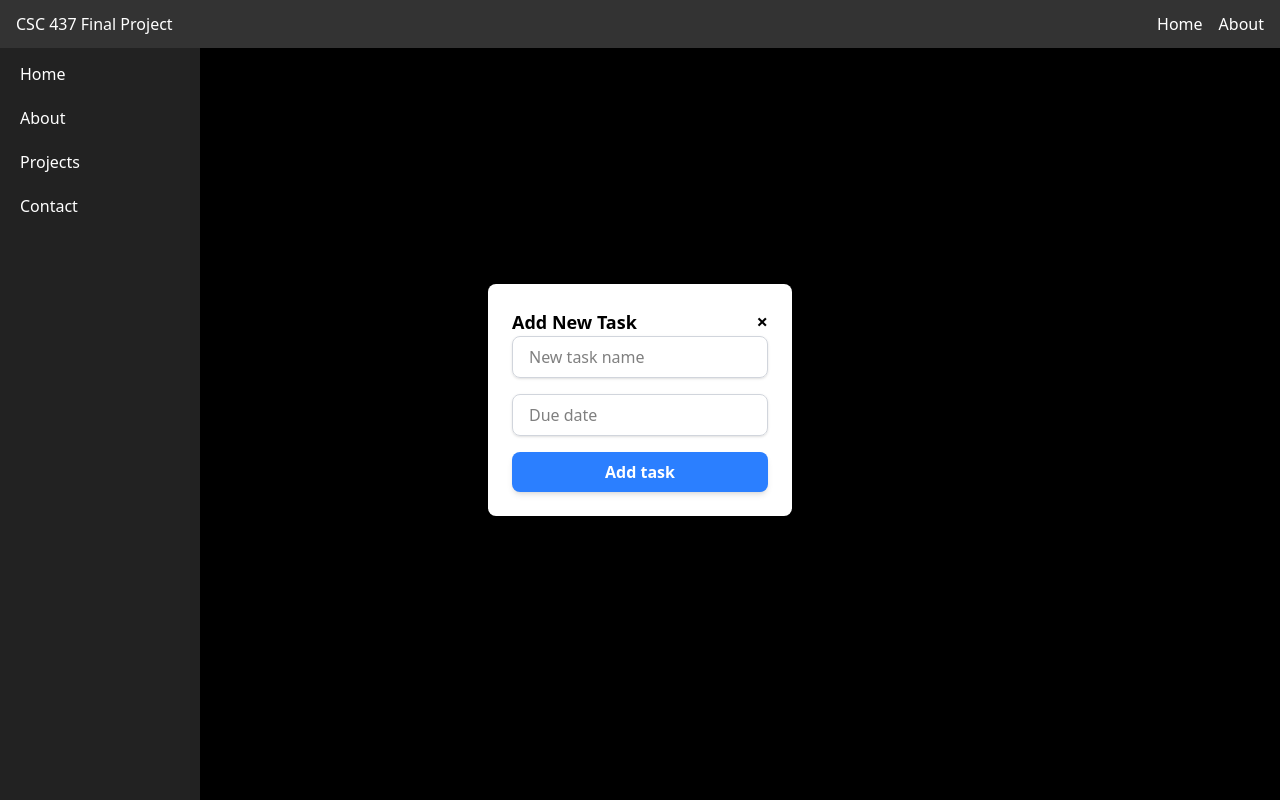
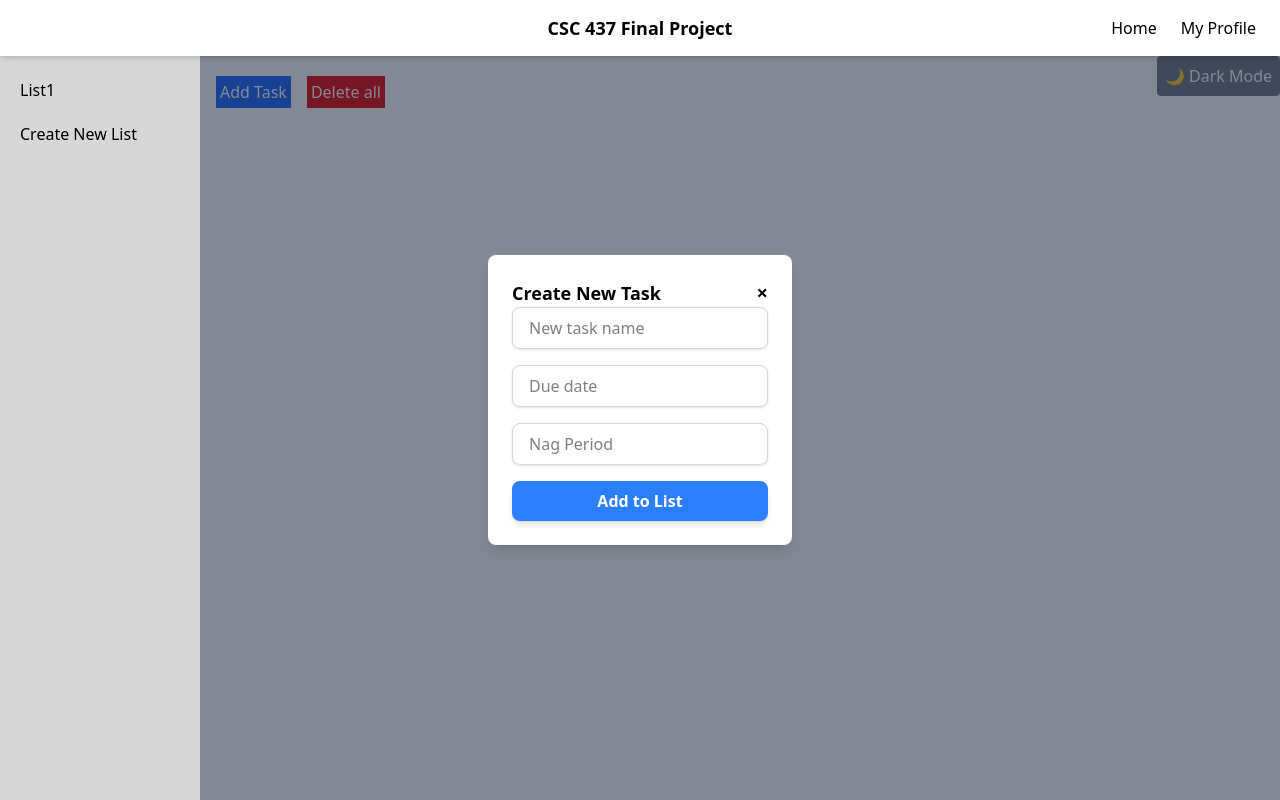
Before and after one commit to AquaJet738/deployment-test, a React (Vite) app in the folder packages/project-frontend/: page / in a window 1280 px wide. Both pictures are taken after a click on the button "Add Task". Built offline with nearby package versions, Linux system fonts and the light colour scheme.

Commit message:
minimum viable product (?) finished

```diff
--- a/packages/project-frontend/src/AddTaskForm.jsx
+++ b/packages/project-frontend/src/AddTaskForm.jsx
@@ -4,11 +4,14 @@ import React from "react";
 function AddTaskForm({ onNewTask }) {
     const [newTask, setTaskName] = React.useState("");
     const [dueDate, setDueDate] = React.useState("");
+    const [nagPeriod, setNagPeriod] = React.useState("");  // this will be a dropdown, just using input as placeholder
 
     const handleAddTask = () => {
         if (newTask.trim()) {
             onNewTask(newTask);
             setTaskName("");
+            setDueDate("");
+            setNagPeriod("");
         }
     };
 
@@ -24,11 +27,16 @@ function AddTaskForm({ onNewTask }) {
                 placeholder="Due date"
                 value={dueDate}
                 onChange={(e) => setDueDate(e.target.value)}/>
+            <input className="px-4 py-2 border border-gray-300 rounded-lg shadow-sm focus:outline-none
+                focus:ring-2 focus:ring-blue-400 focus:border-blue-400"
+                placeholder="Nag Period"
+                value={nagPeriod}
+                onChange={(e) => setNagPeriod(e.target.value)}/>
             <button className="px-6 py-2 bg-blue-500 text-white font-semibold rounded-lg shadow-md
                 hover:bg-blue-650 active:bg-blue-800 focus:outline-none focus:ring-2
                 focus:ring-blue-400 focus:ring-opacity-75"
                 onClick={handleAddTask}>
-                Add task
+                Add to List
             </button>
         </div>
     );
--- a/packages/project-frontend/src/App.jsx
+++ b/packages/project-frontend/src/App.jsx
@@ -6,6 +6,27 @@ import Todo from "./Todo";
 import Navbar from "./Navbar";
 import Sidebar from "./Sidebar";
 
+function DarkModeToggle({ darkMode, setDarkMode }) {
+    React.useEffect(() => {
+        if (darkMode) {
+            document.documentElement.classList.add("dark");
+            document.documentElement.style.backgroundColor = "#1a202c";
+            document.documentElement.style.color = "#ffffff";
+            localStorage.setItem("theme", "dark");
+        } else {
+            document.documentElement.classList.remove("dark");
+            document.documentElement.style.backgroundColor = "#ffffff";
+            document.documentElement.style.color = "#000000";
+            localStorage.setItem("theme", "light");
+        }
+    }, [darkMode]);
+
+    return (
+        <button onClick={() => setDarkMode(!darkMode)} className="p-2 bg-gray-500 text-white rounded fixed right-0">
+            {darkMode ? "☀️ Light Mode" : "🌙 Dark Mode"}
+        </button>
+    );
+}
 
 function Modal(props) {
     const modalRef = React.useRef(null);
@@ -28,10 +49,10 @@ function Modal(props) {
     }
 
     return (
-      <div className="fixed inset-0 bg-black bg-opacity-50 flex justify-center items-center">
+        <div className="fixed inset-0 bg-slate-800/55 flex justify-center items-center">
             <div
-              ref={modalRef} // Attach the ref to the inner modal div
-              className="bg-white p-6 rounded-lg shadow-lg"
+                ref={modalRef}
+                className="p-6 rounded-lg shadow-lg bg-white text-black dark:bg-slate-700 dark:text-white"
             >
                 <div className="modal-header flex justify-between items-center font-bold text-lg">
                     <span>{props.headerLabel}</span>
@@ -50,8 +71,30 @@ function Modal(props) {
 }
 
 function App(props) {
-  const [taskList, setTaskList] = React.useState(props.tasks); // Might have to import react
+    const [taskList, setTaskList] = React.useState(props.tasks);
     const [isModalOpen, setIsModalOpen] = React.useState(false);
+    const [isSidebarOpen, setSidebarOpen] = React.useState(true);
+    const [isMobile, setIsMobile] = React.useState(window.innerWidth < 768);
+    const [darkMode, setDarkMode] = React.useState(() => {
+        return localStorage.getItem("theme") === "dark";
+    });
+
+    const toggleSidebar = () => setSidebarOpen(!isSidebarOpen);
+
+    React.useEffect(() => {
+        const handleResize = () => {
+          const mobileView = window.innerWidth < 768;
+          setIsMobile(mobileView);
+
+          // Ensure sidebar is always visible on larger screens
+          if (!mobileView) setSidebarOpen(false);
+        };
+
+        window.addEventListener("resize", handleResize);
+        handleResize();
+
+        return () => window.removeEventListener("resize", handleResize);
+      }, []);
 
     // followed example from the mdn web docs (completing and deleting a task)
     function toggleTaskCompleted(id) {
@@ -72,22 +115,32 @@ function App(props) {
         setTaskList(remainingTasks);
     }
 
-  function addTask(name) {
-      const newTask = { id: `todo-${nanoid()}`, name, completed: false };
+    function addTask(name, dueDate, nagPeriod) {
+        const newTask = { id: `todo-${nanoid()}`, name, dueDate, nagPeriod, completed: false };
         setTaskList([...taskList, newTask]);
         setIsModalOpen(false);
     };
 
     return (
-      <main className="m-4"> {/* Tailwind: margin level 4 on all sides */}
-          <Navbar />
-          <Sidebar />
-          <section>
-              <h1 className="text-xl font-bold">To do</h1>
+        <main className="m-4"> {/* Tailwind: margin level 4 on all sides*/}
+            <Navbar darkMode={darkMode}/>
+            <Sidebar isOpen={isSidebarOpen} isMobile={isMobile} toggleSidebar={toggleSidebar} darkMode={darkMode}/>
+            <DarkModeToggle darkMode={darkMode} setDarkMode={setDarkMode}/>
+
+            <div className="flex right-0 justify-between items-center">
+            </div>
+            <section className="mt-5">
+                {/*<h1 className="text-xl font-bold">To do</h1>**/}
                 <ul role="list" className="todo-list stack-large stack-exception" aria-labelledby="list-heading">
                     {taskList.map((task) => (
-                      <Todo id={task.id} name={task.name} completed={task.completed} key={task.id}
-                      toggleTaskCompleted={toggleTaskCompleted} deleteTask={deleteTask} />))}
+                        <Todo id={task.id}
+                        name={task.name}
+                        dueDate={task.dueDate}
+                        nagPeriod={task.nagPeriod}
+                        completed={task.completed}
+                        key={task.id}
+                        toggleTaskCompleted={toggleTaskCompleted}
+                        deleteTask={deleteTask} />))}
                 </ul>
             </section>
             <button onClick={() => setIsModalOpen(true)} className="p-1 mr-4 bg-blue-600 text-white">
@@ -98,7 +151,7 @@ function App(props) {
                 Delete all
             </button>
 
-          <Modal isOpen={isModalOpen} headerLabel="Add New Task" onCloseRequested={() => setIsModalOpen(false)}>
+            <Modal isOpen={isModalOpen} headerLabel="Create New Task" onCloseRequested={() => setIsModalOpen(false)}>
                 <AddTaskForm onNewTask={addTask} />
             </Modal>
 
--- a/packages/project-frontend/src/Navbar.jsx
+++ b/packages/project-frontend/src/Navbar.jsx
@@ -1,45 +1,64 @@
+import React from "react";
+import Sidebar from "./Sidebar";
+
 // Implements a sticky navbar to the top of the page
-const Navbar = () => {
+const Navbar = ({ darkMode }) => {
+  const [isSidebarOpen, setSidebarOpen] = React.useState(true);
+  const [isMobile, setIsMobile] = React.useState(window.innerWidth < 768);
+
+  const toggleSidebar = () => setSidebarOpen(!isSidebarOpen);
+
+  React.useEffect(() => {
+    const handleResize = () => {
+      const mobileView = window.innerWidth < 768;
+      setIsMobile(mobileView);
+
+      // Ensure sidebar is always visible on larger screens
+      if (!mobileView) {
+        setSidebarOpen(false);
+      }
+    };
+
+    window.addEventListener("resize", handleResize);
+    handleResize();
+
+    return () => window.removeEventListener("resize", handleResize);
+  }, []);
+
   return (
-    <nav style={styles.navbar}>
-      <h1 style={styles.logo}>CSC 437 Final Project</h1>
-      <ul style={styles.navLinks}>
-        <li><a href="#home" style={styles.link}>Home</a></li>
-        <li><a href="#about" style={styles.link}>About</a></li>
-      </ul>
-    </nav>
+    <>
+      <nav className={`fixed top-0 left-0 w-full h-14 p-4 flex items-center justify-center px-4 z-1001 shadow-md ${darkMode ? "bg-gray-900 text-white" : "bg-white text-black"}`}>
+        {isMobile && (
+          <button onClick={toggleSidebar} className="absolute right-4 mr-4 text-xl">
+            ☰
+          </button>
+        )}
+        <h1 className="absolute w-full text-center max-w-xs mx-auto sm:text-lg text-base font-bold break-words">
+          CSC 437 Final Project
+        </h1>
+
+        {/*Navigation pages are always shown on laptops and desktops*/}
+        {!isMobile && (
+          <ul className="flex right-0 space-x-6 ml-auto mr-2">
+            <li><a href="#" className="hover:text-gray-300">Home</a></li>
+            <li><a href="#" className="hover:text-gray-300">My Profile</a></li>
+          </ul>
+        )}
+
+        {/*The sidebar is used only for tablets and mobile devices*/}
+        {isMobile && isSidebarOpen && (
+          <div className={`fixed top-14 right-0 w-48 h-auto p-4 z-40 shadow-lg ${
+              darkMode ? "bg-gray-700 text-white" : "bg-gray-100 text-black"
+            }`}>
+            <ul className="space-y-4">
+              <li><a href="#" className="block py-2">Home</a></li>
+              <li><a href="#" className="block py-2">My Profile</a></li>
+            </ul>
+          </div>
+        )}
+      </nav>
+    </>
   );
 };
 
-const styles = {
-  navbar: {
-    display: "flex",
-    top: 0,
-    left: 0,
-    position: "fixed",
-    justifyContent: "space-between",
-    alignItems: "center",
-    width: "100%",
-    height: "3em",
-    backgroundColor: "#333",
-    color: "#fff",
-    padding: "1em",
-    zIndex: 1001
-  },
-
-  logo: {
-    margin: 0,
-  },
-
-  navLinks: {
-    listStyle: "none",
-    display: "flex",
-    gap: "1em",
-  },
-  link: {
-    color: "white",
-    textDecoration: "none",
-  },
-};
-
 export default Navbar;
--- a/packages/project-frontend/src/Sidebar.jsx
+++ b/packages/project-frontend/src/Sidebar.jsx
@@ -1,28 +1,59 @@
+import React from "react";
+
 // Implements a sidebar to the left side of the screen
-const Sidebar = () => {
+const Sidebar = ({ isOpen, isMobile, darkMode, toggleSidebar }) => {
+  const sidebarRef = React.useRef(null);
+
+  React.useEffect(() => {
+    const handleClickOutside = (event) => {
+      if (isMobile && isOpen && sidebarRef.current && !sidebarRef.current.contains(event.target)) {
+        toggleSidebar();
+      }
+    };
+
+    document.addEventListener("mousedown", handleClickOutside);
+    return () => {
+      document.removeEventListener("mousedown", handleClickOutside);
+    };
+  }, [isOpen, isMobile, toggleSidebar]);
+
   return (
-    <aside style={styles.sidebar}>
+    <>
+      {isMobile && (
+        <button onClick={toggleSidebar}
+          style={{ position: "fixed", top: "1em", left: "1em", marginRight: "2em", zIndex: 1100 }}>
+          ☰ View My Lists
+        </button>
+      )}
+
+    <aside className="sidebar" style={{...styles.sidebar,
+      backgroundColor: darkMode ? "#3E3E3E" : "#D8D7D7",
+      color: darkMode ? "white" : "black",
+      width: isMobile && !isOpen ? "0" : "12.5em",
+      transform: isMobile && !isOpen ? "translateX(-100%)" : "translateX(0)",
+      transition: "transform 0.3s ease-in-out",
+      overflow: isMobile && !isOpen ? "hidden" : "visible"}}>
       <ul style={styles.list}>
-        <li><a href="#" style={styles.link}>Home</a></li>
-        <li><a href="#" style={styles.link}>About</a></li>
-        <li><a href="#" style={styles.link}>Projects</a></li>
-        <li><a href="#" style={styles.link}>Contact</a></li>
+        <li><a href="#" style={{ ...styles.link, color: darkMode ? "white" : "black" }}>List1</a></li>
+        <li><a href="#" style={{ ...styles.link, color: darkMode ? "white" : "black" }}>Create New List</a></li> {/* will turn this into a button*/}
       </ul>
     </aside>
+    </>
   );
 };
 
 const styles = {
   sidebar: {
     position: "fixed",
-    top: "2em",
+    top: "3em",
     left: 0,
-    width: "200px",
+    width: "12.5em",
     height: "100vh",
     backgroundColor: "#222",
     color: "white",
     padding: "20px",
     zIndex: 1000,
+
   },
 
   list: {
--- a/packages/project-frontend/src/Todo.jsx
+++ b/packages/project-frontend/src/Todo.jsx
@@ -6,7 +6,8 @@ function Todo(props) {
     return (
         <div className="flex space-x-8">
             <label className="todo-label" htmlFor={props.id}>
-                <input id={props.id} type="checkbox" defaultChecked={props.completed} onChange={() => props.toggleTaskCompleted(props.id)}/> {props.name}
+                <input id={props.id} type="checkbox" defaultChecked={props.completed} onChange={() => props.toggleTaskCompleted(props.id)}/>
+                    {props.name} - {props.dueDate || "No due date"} - {props.nagPeriod || "No nag period"}
             </label>
             <button className="text-gray-500 hover:text-gray-200" onClick={() => props.deleteTask(props.id)}>
                 <FontAwesomeIcon icon={faTrash} />
```
Also changed, not shown: 1 other file (tests, documents, lock files or other folders). Lines whose indentation alone changed are shown as unchanged.
